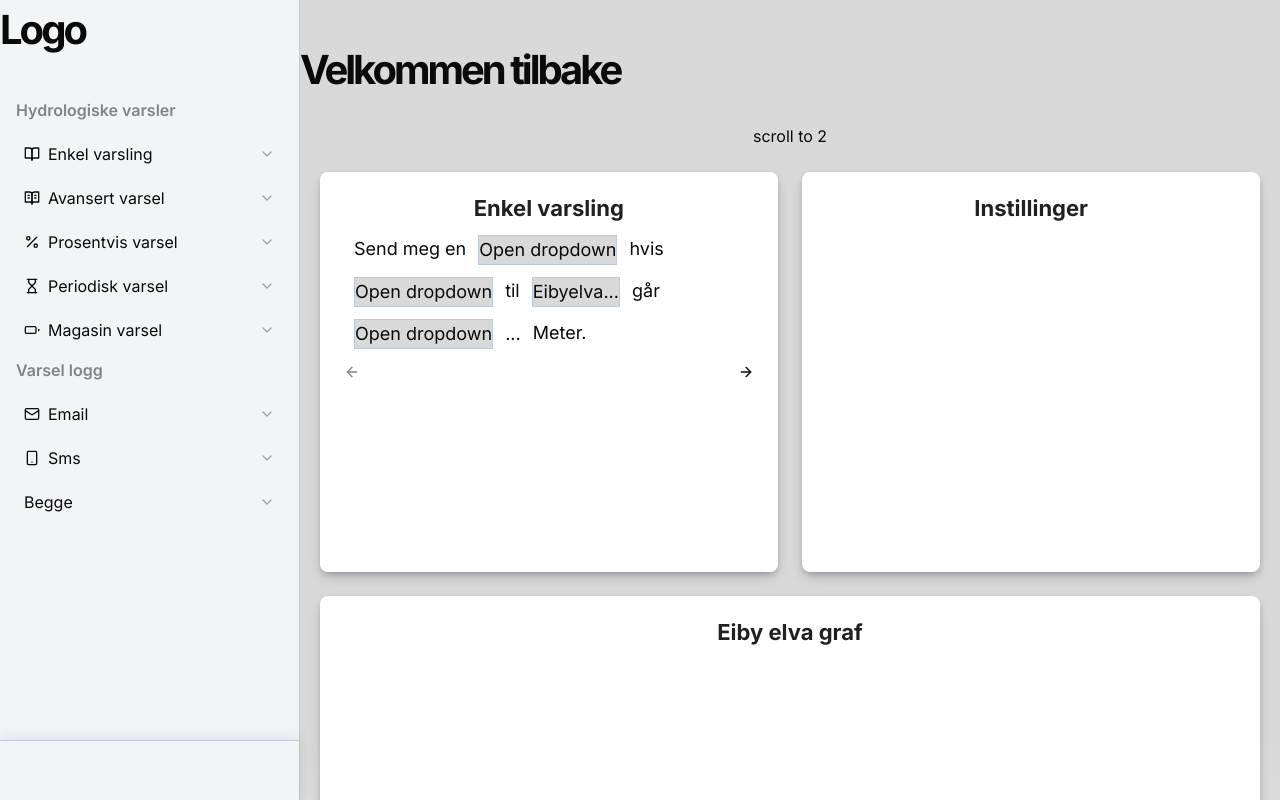
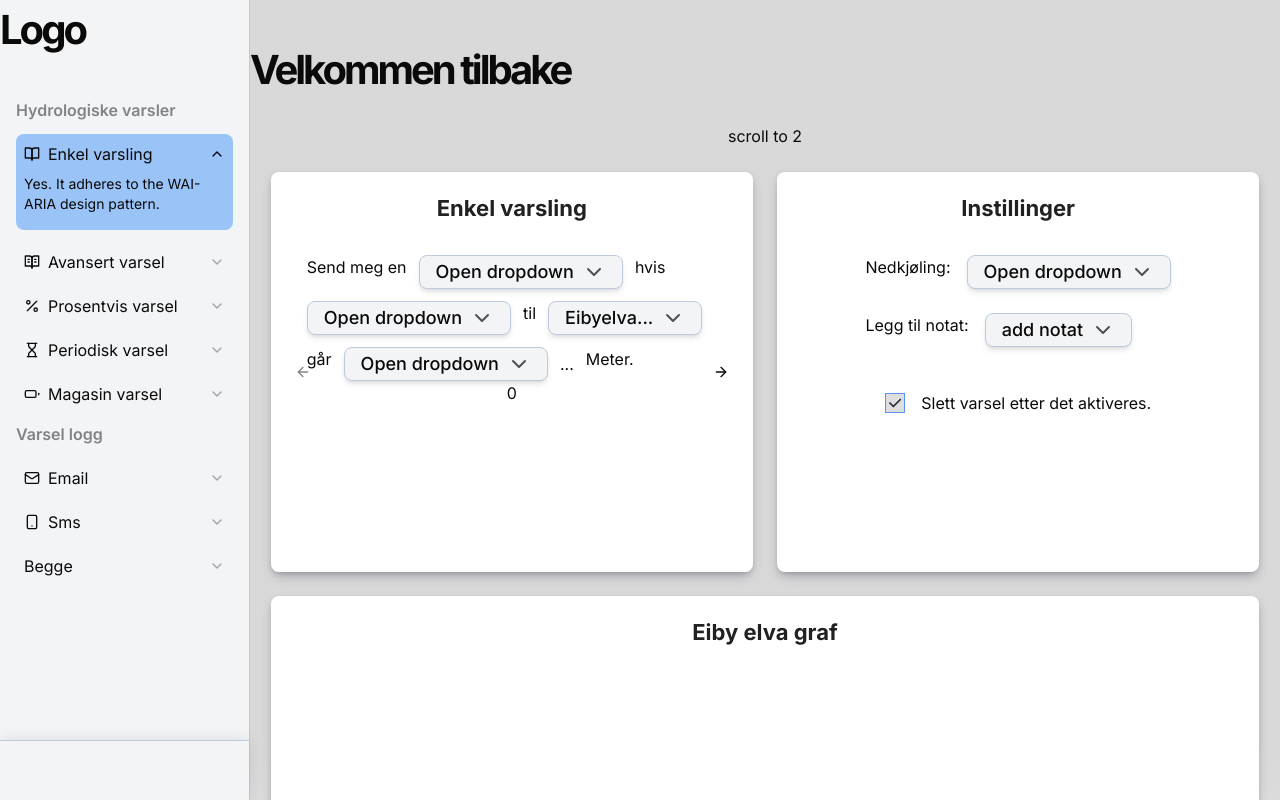
Before and after one commit to 24-20/HydrovarselRepoMain, a React (Vite) app in the folder frontend/: page / in a window 1280 px wide. Shown: the top 800 px of the page. Built offline with nearby package versions, Linux system fonts and the light colour scheme.

Commit message:
connecting sidebar accordion and alertcarousel, found bug of state gets deleted on mobile when sheet closes

```diff
--- /dev/null
+++ b/frontend/src/componentContent/AlertAdvancedContent.tsx
@@ -0,0 +1,76 @@
+import React, { useEffect, useState } from 'react'
+import { FontAwesomeIcon } from '@fortawesome/react-fontawesome'
+import { faClock, faGear, faCheck } from '@fortawesome/free-solid-svg-icons'
+import useDeviceWidth from '@/hooks/useDeviceWidth'
+import DropdownAlert from '@/components/alert/DropdownAlert'
+import DrawerAlert from '@/components/alert/DrawerAlert'
+import AlertButton from '@/components/ui/AlertButton'
+const AlertAdvancedContent = () => {
+    const {device600px} = useDeviceWidth()
+    const [checkbox, setCheckbox] = useState(false)
+  const CooldownCopy = [
+    {
+        value:'1 time',
+        icon:faClock,
+
+    },
+    {
+        value:'2 timer',
+        icon:faClock
+    },
+    {
+      value:'3 timer',
+      icon:faClock,
+
+  },
+  {
+      value:'4 timer',
+      icon:faClock
+  },
+  {
+    value:'5 timer',
+    icon:faClock,
+
+},
+{
+    value:'6 timer',
+    icon:faClock
+},
+{
+  value:'12 timer',
+  icon:faClock,
+
+},
+{
+  value:'24 timer',
+  icon:faClock
+}
+    ]
+
+  return (
+    <div className='text-foreground flex flex-col items-center mb-10'>
+        <h2 >Instillinger</h2>
+        <div className='flex flex-col'>
+          <div className='flex gap-4'>
+          <span>Nedkjøling:</span>
+          {
+            device600px?
+            <DrawerAlert options={CooldownCopy} title='Varslings metode'  />
+            :
+            <DropdownAlert options={CooldownCopy} title='Varslings metode' />
+        }
+          </div>
+          <div className='flex gap-4 mt-6'>
+          <span>Legg til notat:</span> <AlertButton> add notat</AlertButton>
+          </div>
+        </div>
+        <div className='flex items-center gap-4 h-8 mt-10 '>
+          <div style={{backgroundColor:checkbox?'hsl(198.4 93.2% 59.6%)':''}} className={' opacity-85 w-5 h-5 bg-background border border-primary transition duration-200 flex justify-center items-center '}
+           onClick={()=>{setCheckbox(!checkbox)}} ><FontAwesomeIcon icon={faCheck} size='sm' color={checkbox?'#fff':'#020817'} className='transition duration-200' /></div>
+          <span className='m-0'>Slett varsel etter det aktiveres.</span>
+        </div>
+    </div>
+  )
+}
+
+export default AlertAdvancedContent
--- a/frontend/src/componentContent/AlertContent.tsx
+++ b/frontend/src/componentContent/AlertContent.tsx
@@ -93,7 +93,7 @@ const AlertContent1 = () => {
 
     <>
         <h2>Enkel varsling</h2>
-    <div className=' md:w-[85%] w-[90%] h-auto  bg-card flex flex-wrap text text-foreground gap-3 sm:text-lg'>
+        <div className=' md:w-[85%] w-[90%] h-auto  bg-card flex flex-wrap text-foreground gap-3 '>
             <span>Send meg en</span>
             {
             device600px?
--- a/frontend/src/componentContent/SidebarContent.tsx
+++ b/frontend/src/componentContent/SidebarContent.tsx
@@ -2,17 +2,22 @@ import React from 'react'
 import SidebarFooter from '@/components/ui/SidebarFooter'
 import SidebarAccordionAlerts from '@/components/ui/SidebarAccordionAlerts'
 import SidebarAccordionLog from '@/components/ui/SedebarAccordionLog'
-const SidebarContent = () => {
+import { CarouselApi } from '@/components/ui/carousel'
+const SidebarContent = (props:{carouselApi:CarouselApi}) => {
   return (
     <div className=' w-full h-full  flex flex-col relative '>
         <div className=' flex justify-between h-[10%] max-h-[60px]'><h1 className=' text-foreground'>Logo</h1></div>
-        <div className=' px-4 pt-[30px] w-full gap-[15px] h-[100%] overflow-y-scroll  pb-[20px]'>
+        <div className=' px-4 pt-[30px] w-full gap-[15px] h-[100%] overflow-y-auto
+          [&::-webkit-scrollbar]:w-2
+          [&::-webkit-scrollbar-track]:bg-gray-100
+          [&::-webkit-scrollbar-thumb]:bg-gray-300
+          pb-[20px]'>
             <h4 className=' my-2'>Hydrologiske varsler</h4>
-            <SidebarAccordionAlerts />
+            <SidebarAccordionAlerts carouselApi={props.carouselApi}/>
             <h4 className=' my-2'>Varsel logg</h4>
             <SidebarAccordionLog />
+
         </div>
-
 
         <SidebarFooter />
     </div>
--- a/frontend/src/components/alert/CarouselAlert.tsx
+++ b/frontend/src/components/alert/CarouselAlert.tsx
@@ -1,4 +1,4 @@
-import React, { ReactNode } from 'react'
+import React, { ReactNode, useEffect } from 'react'
 import {
   Carousel,
   CarouselContent,
@@ -30,11 +30,12 @@ const CarouselAlert = (props:{carouselApi:CarouselApi, setCarouselApi:((api: Car
 
         <Carousel className=" shadow-[rgba(50,50,93,0.25)_0px_6px_12px_-2px,_rgba(0,0,0,0.3)_0px_3px_7px_-3px] rounded-lg w-[96vw] sm:w-[96%] min-w-[300px] h-[400px] relative " setApi={props.setCarouselApi}>
           <CarouselContent className=' h-full'>
-              {Array.from({ length: 3 }).map((_, index) => (
+              {Array.from({ length: 5 }).map((_, index) => (
               <CarouselItem key={index}>
 
                   <div className='flex flex-grow h-[400px]  bg-card rounded-lg items-center flex-col'>
                     {<AlertContent1/>}
+                    {index}
                   </div>
 
               </CarouselItem>
--- a/frontend/src/components/ui/AlertButton.tsx
+++ b/frontend/src/components/ui/AlertButton.tsx
@@ -1,4 +1,5 @@
 import React, {ReactNode} from 'react'
+import { ChevronDown } from 'lucide-react'
 interface CardProps {
     children:ReactNode
     className?:string // 👈️ marked optional
@@ -6,8 +7,9 @@ interface CardProps {
 const AlertButton = ({children, className=''}:CardProps) => {
 
   return (
-    <button className='border border-border bg-background'>
+    <button className='border border-border bg-card-foreground shadow-md px-4 h-[34px] flex gap-2 items-center rounded-lg md:text-lg font-medium outline-none'>
         {children}
+        <ChevronDown className=' text-foreground/70'/>
     </button>
   )
 }
--- a/frontend/src/components/ui/SidebarAccordionAlerts.tsx
+++ b/frontend/src/components/ui/SidebarAccordionAlerts.tsx
@@ -1,4 +1,4 @@
-import React, { ReactNode, useEffect } from 'react'
+import React, { ReactNode, useEffect, useState } from 'react'
 import {
     Accordion,
     AccordionContent,
@@ -6,40 +6,73 @@ import {
     AccordionTrigger,
   } from "@/components/ui/accordion"
 import { Battery, BookOpen, BookOpenText, Hourglass, Percent } from 'lucide-react'
+import { CarouselApi } from './carousel'
 
-const SidebarAccordionAlerts = () => {
-
+const SidebarAccordionAlerts = (props:{carouselApi:CarouselApi}) => {
+  const [current, setCurrent] = React.useState(0)
+  const [activeAccordian, setActiveAccordian] = React.useState<string| undefined>(undefined)
+  React.useEffect(() => {
+    if (!props.carouselApi) {
+      return
+    }
+    props.carouselApi.on("select", () => {
+      if (!props.carouselApi) {
+        return
+      }
+      setCurrent(props.carouselApi.selectedScrollSnap() )
+    })
+    console.log('runnoing')
+  }, [props.carouselApi])
+  useEffect(()=>{
+    console.log(current)
+    setActiveAccordian(`item-${current+1}`)
+  },[current])
   return (
-    <Accordion type="single" collapsible className="w-full">
+    <Accordion type="single" className="w-full" defaultValue={activeAccordian} value={activeAccordian} >
     <AccordionItem value="item-1">
-      <AccordionTrigger onClick={()=>console.log('clicked')}> <div className=' flex items-center gap-2'><BookOpen size={16} /> Enkel varsling</div></AccordionTrigger>
+      <AccordionTrigger onClick={()=>{
+        setActiveAccordian('item-1')
+        props.carouselApi?.scrollTo(0)
+        }}> <div className=' flex items-center gap-2'><BookOpen size={16} /> Enkel varsling</div></AccordionTrigger>
       <AccordionContent>
         Yes. It adheres to the WAI-ARIA design pattern. {}
       </AccordionContent>
     </AccordionItem>
     <AccordionItem value="item-2">
-      <AccordionTrigger><div className=' flex items-center gap-2'><BookOpenText size={16} /> Avansert varsel</div></AccordionTrigger>
+      <AccordionTrigger onClick={()=>{
+        setActiveAccordian('item-2')
+        props.carouselApi?.scrollTo(1)
+        }}><div className=' flex items-center gap-2'><BookOpenText size={16} /> Avansert varsel</div></AccordionTrigger>
       <AccordionContent>
         Yes. It comes with default styles that matches the other
         components&apos; aesthetic.
       </AccordionContent>
     </AccordionItem>
     <AccordionItem value="item-3">
-      <AccordionTrigger><div className=' flex items-center gap-2'><Percent size={16} /> Prosentvis varsel</div></AccordionTrigger>
+      <AccordionTrigger onClick={()=>{
+        setActiveAccordian('item-3')
+        props.carouselApi?.scrollTo(2)
+        }}><div className=' flex items-center gap-2'><Percent size={16} /> Prosentvis varsel</div></AccordionTrigger>
       <AccordionContent>
         Yes. It&apos;s animated by default, but you can disable it if you
         prefer.
       </AccordionContent>
     </AccordionItem>
     <AccordionItem value="item-4">
-      <AccordionTrigger><div className=' flex items-center gap-2'><Hourglass size={16} /> Periodisk varsel</div></AccordionTrigger>
+      <AccordionTrigger onClick={()=>{
+        setActiveAccordian('item-4')
+        props.carouselApi?.scrollTo(3)
+        }}><div className=' flex items-center gap-2'><Hourglass size={16} /> Periodisk varsel</div></AccordionTrigger>
       <AccordionContent>
         Yes. It&apos;s animated by default, but you can disable it if you
         prefer.
       </AccordionContent>
     </AccordionItem>
     <AccordionItem value="item-5">
-      <AccordionTrigger><div className=' flex items-center gap-2'><Battery size={16} /> Magasin varsel</div> </AccordionTrigger>
+      <AccordionTrigger onClick={()=>{
+        setActiveAccordian('item-5')
+        props.carouselApi?.scrollTo(4)
+        }}><div className=' flex items-center gap-2'><Battery size={16} /> Magasin varsel</div> </AccordionTrigger>
       <AccordionContent>
         Yes. It&apos;s animated by default, but you can disable it if you
         prefer.
--- a/frontend/src/components/ux/Sidebar.tsx
+++ b/frontend/src/components/ux/Sidebar.tsx
@@ -6,7 +6,7 @@ interface SideBarProps {
 }
 const Sidebar = ({children, className}:SideBarProps) => {
   return (
-    <nav style={{transition:'0.2s'}} className={cn(className,`w-[300px] h-full bg-card-foreground z-50 fixed border-r border-border transition-all `)}>
+    <nav style={{transition:'0.2s'}} className={cn(className,`w-[250px] h-full bg-card-foreground z-50 fixed border-r border-border transition-all `)}>
 
         {
             children
--- a/frontend/src/index.css
+++ b/frontend/src/index.css
@@ -66,6 +66,8 @@
   }
 }
 
+
+
 @layer base {
 
   body {
@@ -91,7 +93,7 @@
     color: hsl(var(--foreground));
     margin-top: 20px;
     font-size: 22px;
-    margin-bottom: 10px;
+    margin-bottom: 30px;
     font-weight: 800;
     opacity: 0.9;
   }
--- a/frontend/src/pages/Dashboard.tsx
+++ b/frontend/src/pages/Dashboard.tsx
@@ -12,6 +12,7 @@ import {
 import CarouselAlert from '@/components/alert/CarouselAlert'
 import { AlertRiverType } from '@/types/AlertRiverType'
 import { placeholderRiver } from '@/placeholders/placeholderRiver'
+import AlertAdvancedContent from '@/componentContent/AlertAdvancedContent'
 const DashboardRiverContext = React.createContext<null | {DashboardRiver:AlertRiverType | null, setDashboardRiver:Function }>(null)
 const Dashboard = () => {
   const {device600px, device1000px} = useDeviceWidth()
@@ -23,16 +24,16 @@ const Dashboard = () => {
   return (
     <div className=' w-full min-h-screen bg-gradient-to-b from-background from-60% to-card-foreground overflow-x-hidden '>
 
-        <Sidebar className={!device1000px?'left-[-300px]':''}>
-            <SidebarContent />
+        <Sidebar className={!device1000px?'left-[-250px]':''}>
+            <SidebarContent carouselApi={carouselApi}/>
         </Sidebar>
         <Topbar className={device1000px?' absolute  top-[-80px]':''}>
           <Sheet >
             <SheetTrigger>
               open sheet
             </SheetTrigger>
-            <SheetContent side={'left'} className=' w-[300px]'>
-              <SidebarContent />
+            <SheetContent side={'left'} className=' w-[250px]'>
+              <SidebarContent carouselApi={carouselApi}/>
             </SheetContent>
           </Sheet>
           <div className=' flex justify-between'><h1 className=' text-foreground'>Logo</h1></div>
@@ -40,13 +41,13 @@ const Dashboard = () => {
 
 
         <DashboardRiverContext.Provider value={{DashboardRiver, setDashboardRiver}} >
-          <DashboardLayout className={device1000px?'pl-[300px]':'pt-[60px]'}>
+          <DashboardLayout className={device1000px?'pl-[250px]':'pt-[60px]'}>
             <h1 className=' w-full max-w-[1326px] mt-[40px]'> Velkommen tilbake</h1>
             <button onClick={()=>carouselApi?.scrollTo(2)}>scroll to 2</button>
             <div className=' flex h-fit flex-col items-center sm:flex-row w-full sm:w-[96%]   max-w-[1326px] gap-6'>
               <CarouselAlert carouselApi={carouselApi} setCarouselApi={setCarouselApi}/>
               <Card className='max-w-[500px]'>
-                <h2>Instillinger</h2>
+                <AlertAdvancedContent />
               </Card>
             </div>
             <Card className='  max-w-[1326px] mb-[250px]'>
```
Lines whose indentation alone changed are shown as unchanged.
